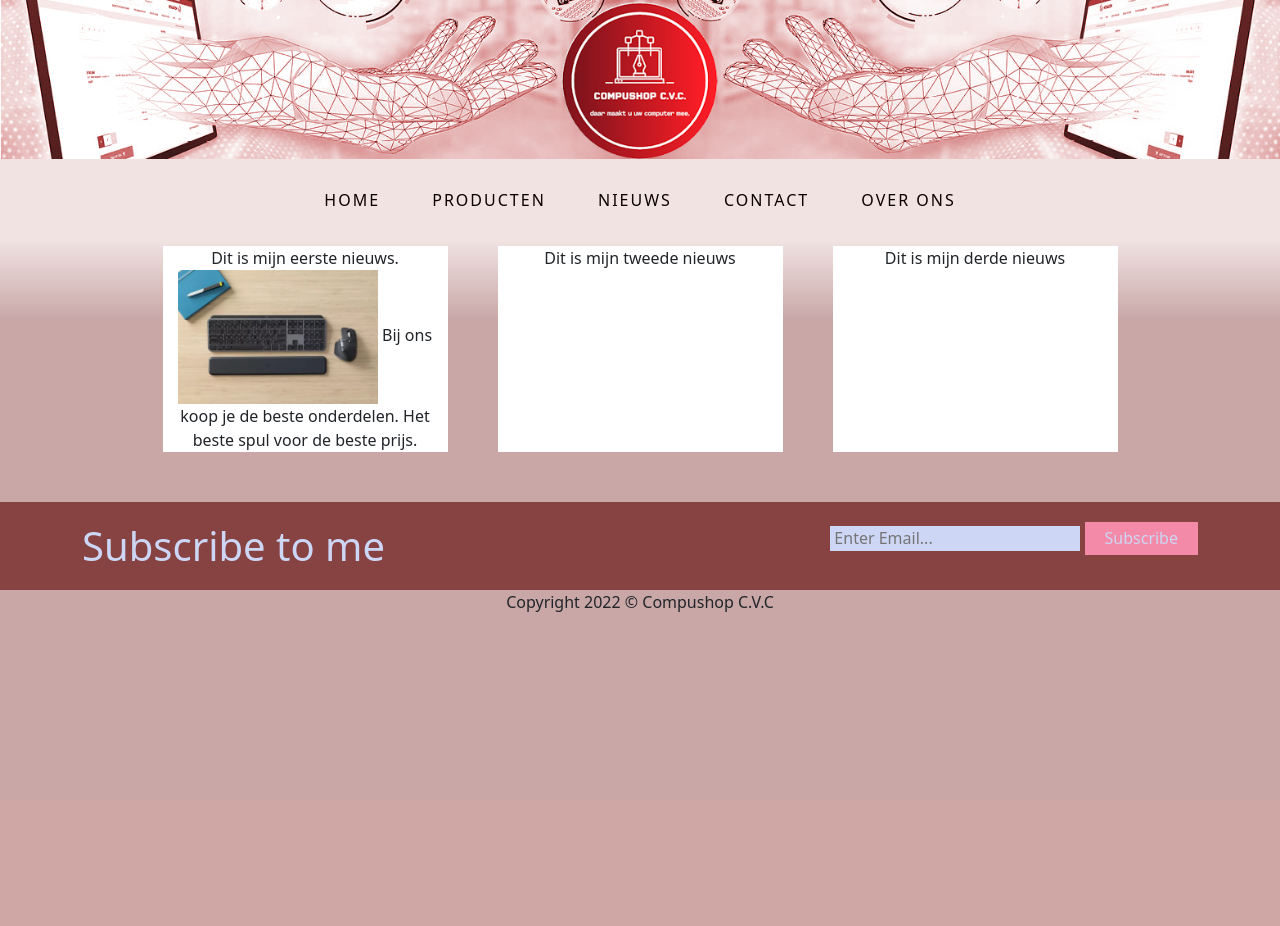
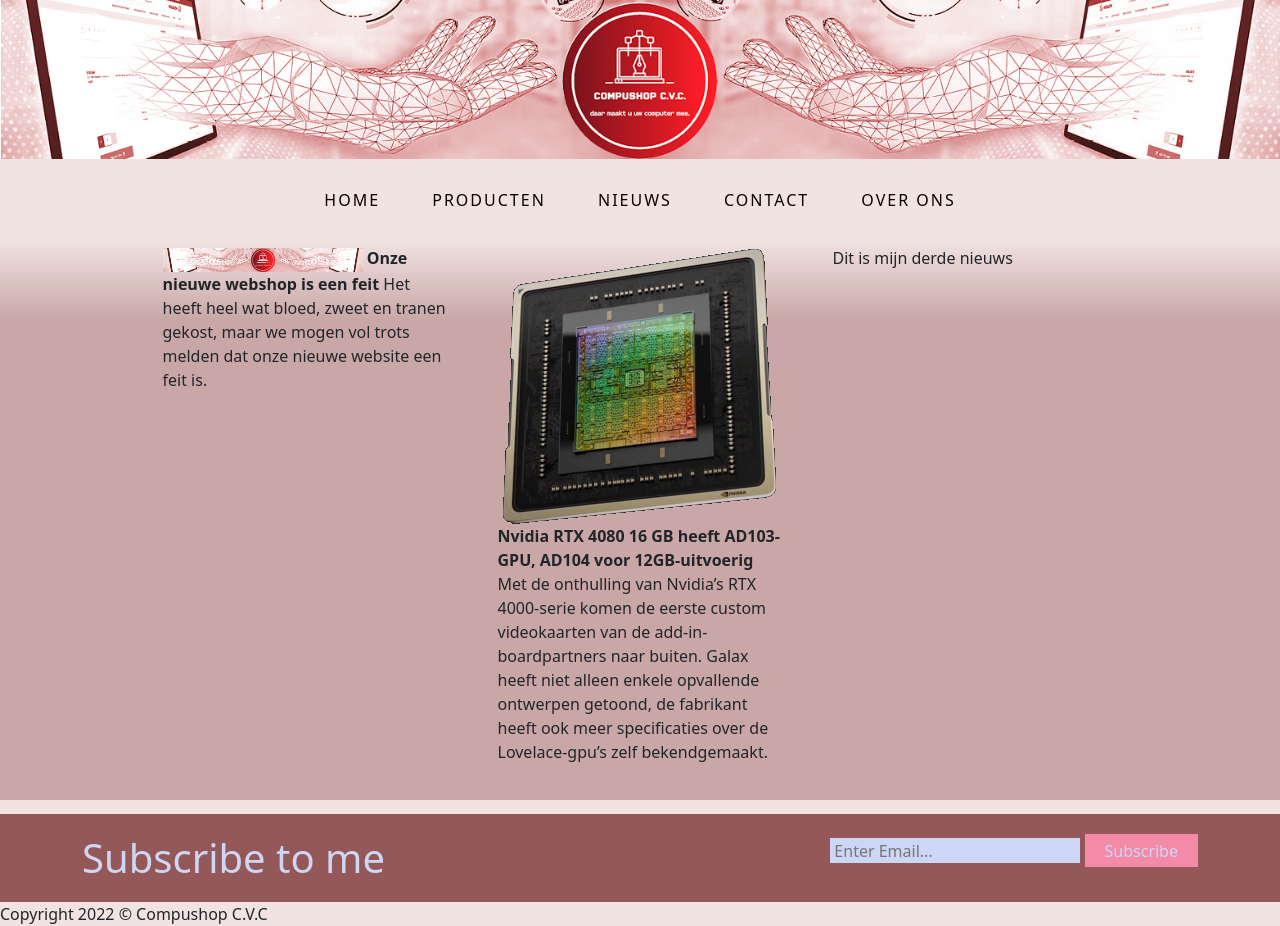
Before and after one commit to thatsleepyman/Compushop-C.V.C, a PHP site: page /html/nieuws.html in a window 1280 px wide. Before the commit the page ends 612 px from the top, so only its background shows below. Run offline with PHP 8.4, Linux system fonts and the light colour scheme.

Commit message:
Nieuws uitgebreid

```diff
--- a/Compushop C.V.C/css/nieuws.css
+++ b/Compushop C.V.C/css/nieuws.css
@@ -1,12 +1,18 @@
-p {
+/* p {
     text-align: center;
-}
+} */
 .col {
-    background-color: white;
+    /* background-color: #F5F5F5; */
     margin-inline: 25px;
     margin-bottom: 50px;
+    padding: 0px;
 }
 
 .img_news {
     width: 200px;
+    margin: 0px;
+    padding: 0px;
 }
+.bold {
+    font-weight: bold;
+}
--- a/Compushop C.V.C/html/nieuws.html
+++ b/Compushop C.V.C/html/nieuws.html
@@ -15,10 +15,10 @@
 
 <body>
 
-    <img id="showcase" src="../img/menu.jpg" width="100%" class="bd-placeholder-img-lg img-fluid"
+    <img class="nav navbar-fixed-top" id="showcase" src="../img/menu.jpg" width="100%" class="bd-placeholder-img-lg img-fluid"
         text="Responsive image">
 
-    <nav class="menu">
+    <nav class="menu navbar-fixed-top">
         <li><a href="#" data-hover="Home">Home</a></li>
         <li><a href="#" data-hover="Producten">Producten</a></li>
         <li><a href="#" data-hover="Nieuws">Nieuws</a></li>
@@ -29,11 +29,20 @@
     <p class="container">
         <rij class="row justify-content-lg-center">
             <kolom class="col col-md-3">
-                Dit is mijn eerste nieuws.
-                <img class="img_news bd-placeholder-img-lg image-fluid" src="../img/invoer.jpg" alt="toetsenbord">
-                Bij ons koop je de beste onderdelen. Het beste spul voor de beste prijs.
+
+                <img class="img_news bd-placeholder-img-lg image-fluid" src="../img/menu.jpg" alt="toetsenbord">
+                <strong>Onze nieuwe webshop is een feit</strong>
+                Het heeft heel wat bloed, zweet en tranen gekost, maar we mogen vol trots melden dat onze nieuwe website een feit is.
             </kolom>
-            <kolom class="col col-md-3">Dit is mijn tweede nieuws</kolom>
+            <kolom class="col col-md-3">
+                <img class="img_fluid image-news" src="../img/chip.png" alt="toetsenbord">
+                <span class="fw-bold"> Nvidia RTX 4080 16 GB heeft AD103-GPU, AD104 voor 12GB-uitvoerig</span>
+                Met de onthulling van Nvidia’s RTX 4000-serie komen de eerste custom videokaarten van de
+                add-in-boardpartners naar
+                buiten. Galax heeft niet alleen enkele opvallende ontwerpen getoond, de fabrikant heeft ook meer
+                specificaties over de
+                Lovelace-gpu’s zelf bekendgemaakt.
+            </kolom>
             <kolom class="col col-md-3">Dit is mijn derde nieuws</kolom>
         </rij>
     </p>
@@ -48,8 +57,8 @@
                 </form>
             </div>
         </section>
-    <p>Copyright 2022 © Compushop C.V.C</p>
-    </div>
+        <p>Copyright 2022 © Compushop C.V.C</p>
+        </div>
     </footer>
 </body>
 
```
Also changed, not shown: Compushop C.V.C/img/Corel Automatisch behouden/chip.png (added), Compushop C.V.C/img/chip.jpg (added), Compushop C.V.C/img/chip.png (added).
